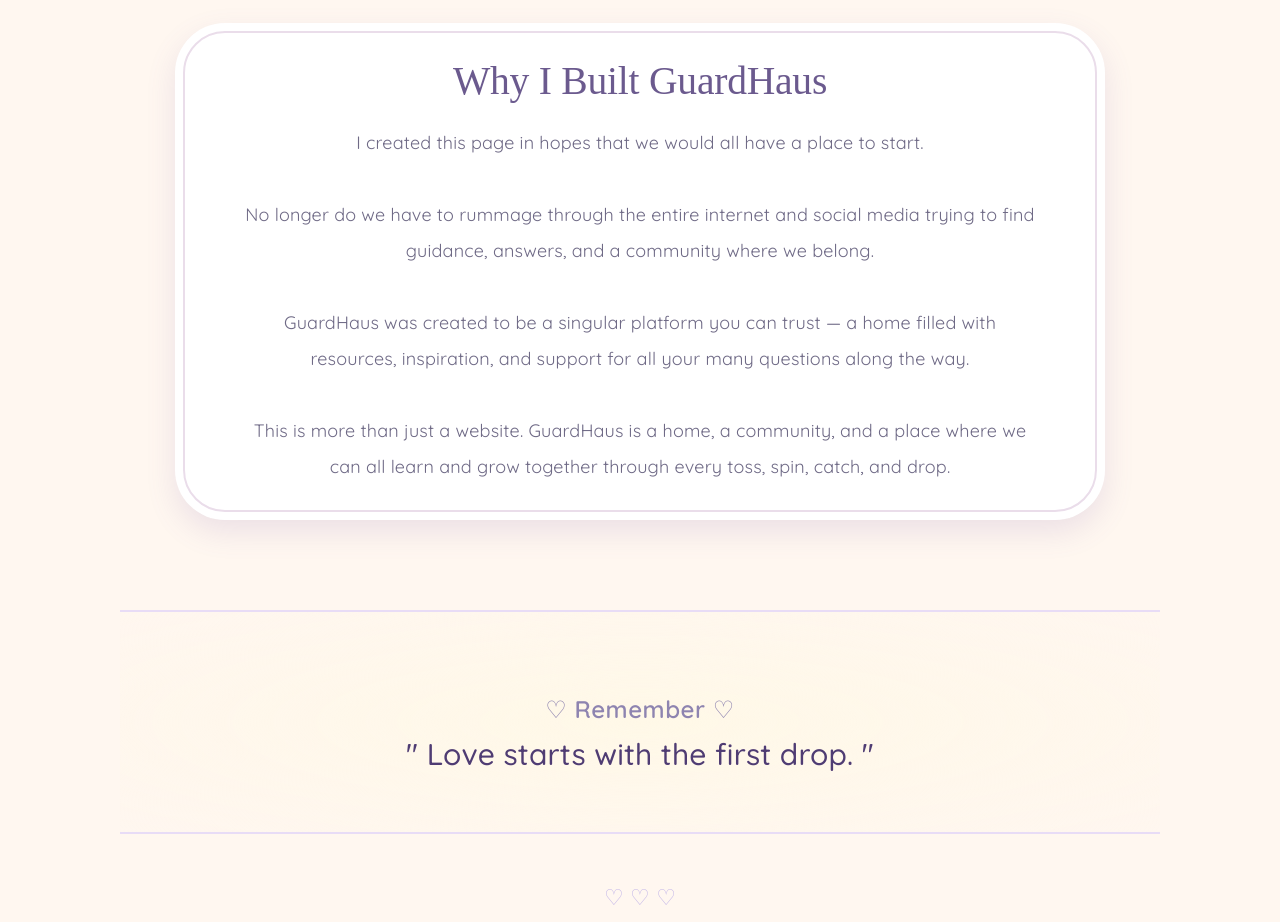
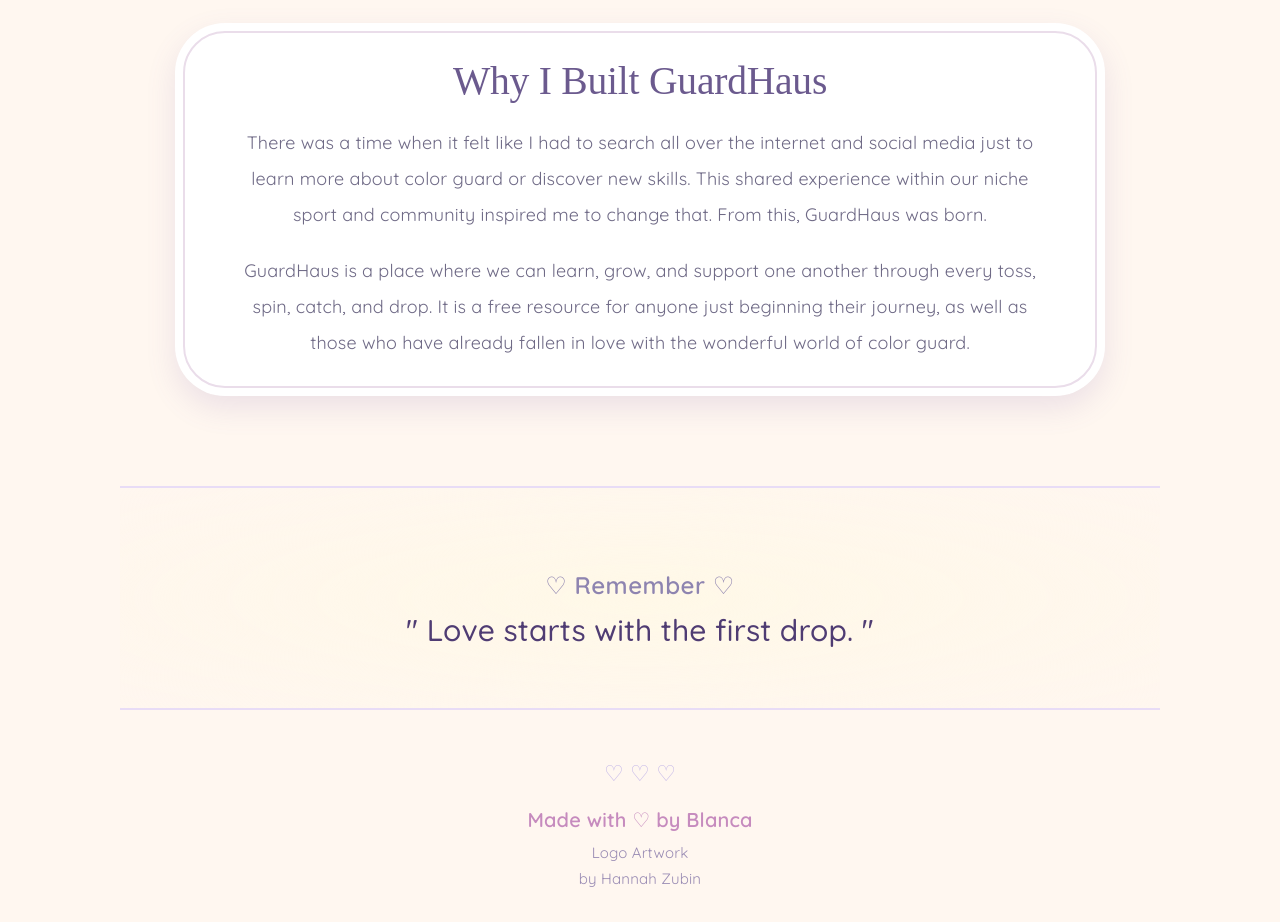
Before and after one commit to Najieli/guardhaus.github.io, a React (Vite) app: page / in a window 1280 px wide. Shown: the part 2020-2942 px from the top of the page. Built offline with nearby package versions, Linux system fonts and the light colour scheme; a web font is replaced by a local one.

Commit message:
Update GuardHaus mission statement

```diff
--- a/src/App.jsx
+++ b/src/App.jsx
@@ -376,26 +376,21 @@
 </div>
 
 <div className="encouragement-box">
+  <h2>Why I Built GuardHaus</h2>
 
-    <h2>Why I Built GuardHaus</h2>
-
-    <p>I created this page in hopes that we would all have a place to start.
-    <br /><br />
-
-    No longer do we have to rummage through the entire internet and social media
-    trying to find guidance, answers, and a community where we belong.
-    <br /><br />
-
-    GuardHaus was created to be a singular platform you can trust — a home
-    filled with resources, inspiration, and support for all your many
-    questions along the way.
-    <br /><br />
-
-    This is more than just a website. GuardHaus is a home, a community,
-    and a place where we can all learn and grow together through every toss,
-    spin, catch, and drop.
+  <p>
+    There was a time when it felt like I had to search all over the internet and
+    social media just to learn more about color guard or discover new skills.
+    This shared experience within our niche sport and community inspired me to change that.
+    From this, GuardHaus was born.
   </p>
 
+  <p>
+    GuardHaus is a place where we can learn, grow, and support one another
+    through every toss, spin, catch, and drop. It is a free resource for anyone
+    just beginning their journey, as well as those who have already fallen in
+    love with the wonderful world of color guard.
+  </p>
 </div>
 
 <div className="quote-banner">
```
